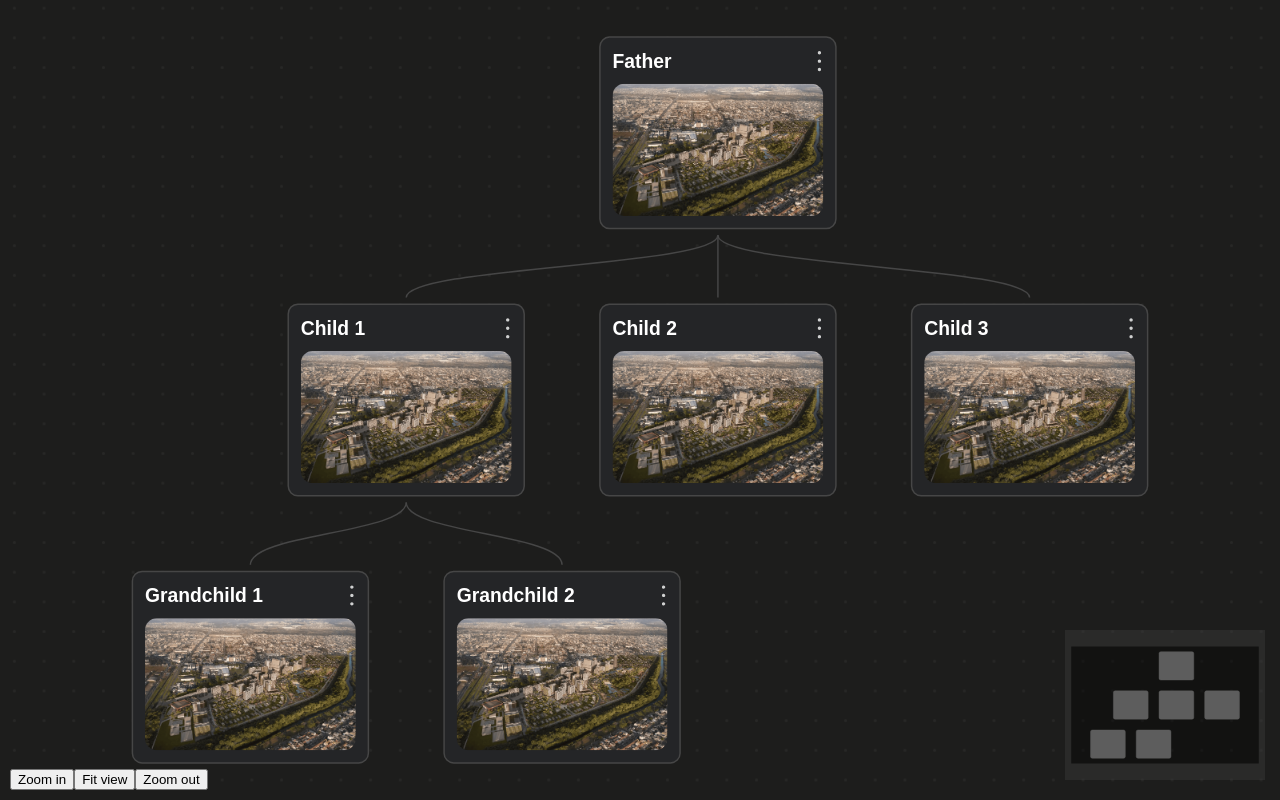
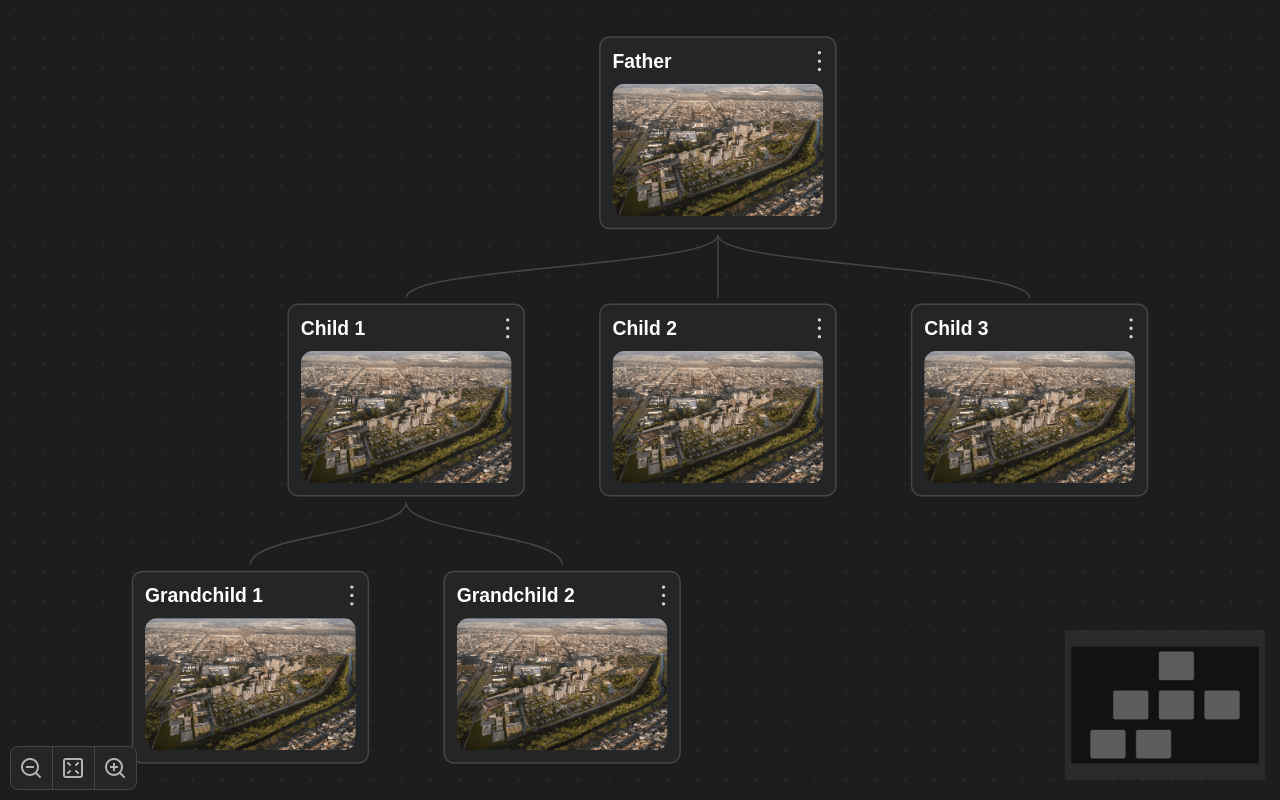
Before and after one commit to Matheusmeed/tree, a React (Vite) app: page / in a window 1280 px wide. Built offline with nearby package versions, Linux system fonts and the light colour scheme.

Commit message:
feat: centralize button

```diff
--- a/src/components/TreeView/index.tsx
+++ b/src/components/TreeView/index.tsx
@@ -79,9 +79,15 @@ const TreeView = () => {
         />
         <Background color='#272726' gap={20} size={1} />
         <ButtonsDiv>
-          <button onClick={() => rfInstance?.zoomIn?.()}>Zoom in</button>
-          <button onClick={() => rfInstance?.fitView?.()}>Fit view</button>
-          <button onClick={() => rfInstance?.zoomOut?.()}>Zoom out</button>
+          <button onClick={() => rfInstance?.zoomOut?.()}>
+            <img src='/assets/icons/zoom_out.svg' />
+          </button>
+          <button onClick={() => rfInstance?.fitView?.()}>
+            <img src='/assets/icons/fit_view.svg' />
+          </button>
+          <button onClick={() => rfInstance?.zoomIn?.()}>
+            <img src='/assets/icons/zoom_in.svg' />
+          </button>
         </ButtonsDiv>
       </ReactFlow>
     </Container>
--- a/src/components/TreeView/styles.ts
+++ b/src/components/TreeView/styles.ts
@@ -15,10 +15,32 @@ export const ButtonsDiv = styled.div`
   position: absolute;
   bottom: 10px;
   left: 10px;
+  width: 127px;
+  height: 44px;
+  background: #242527;
+  border: 1px solid #464646;
+  border-radius: 8px;
+  display: flex;
+  justify-content: center;
+  overflow: hidden;
 
   button {
+    background: none;
+    border: none;
+    width: 100%;
+    display: flex;
+    align-items: center;
+    justify-content: center;
+    border-right: 1px solid #464646;
+    transition: 0.3s;
+
+    &:last-child {
+      border-right: none;
+    }
+
     &:hover {
       cursor: pointer;
+      background: #303030;
     }
   }
 `;
```
